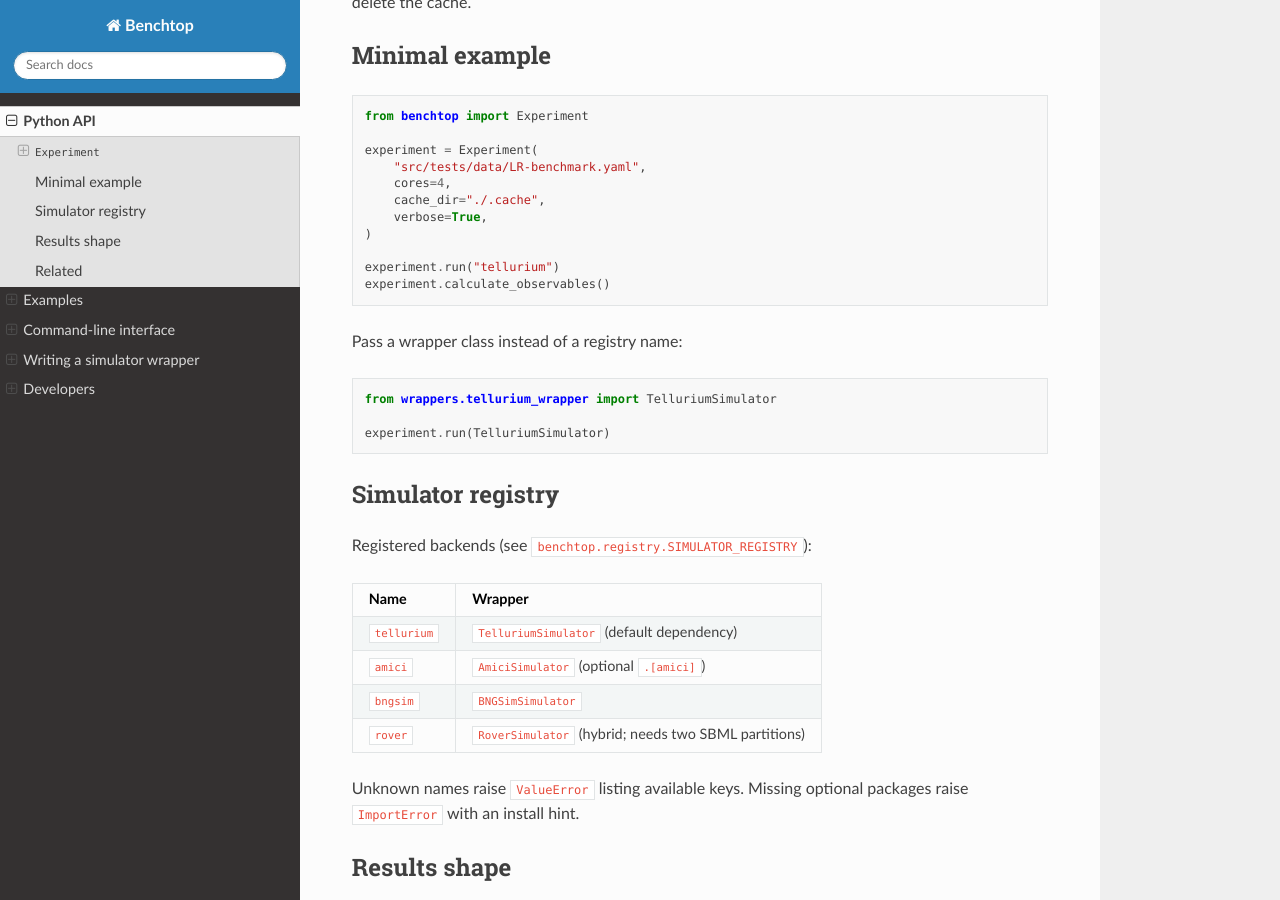
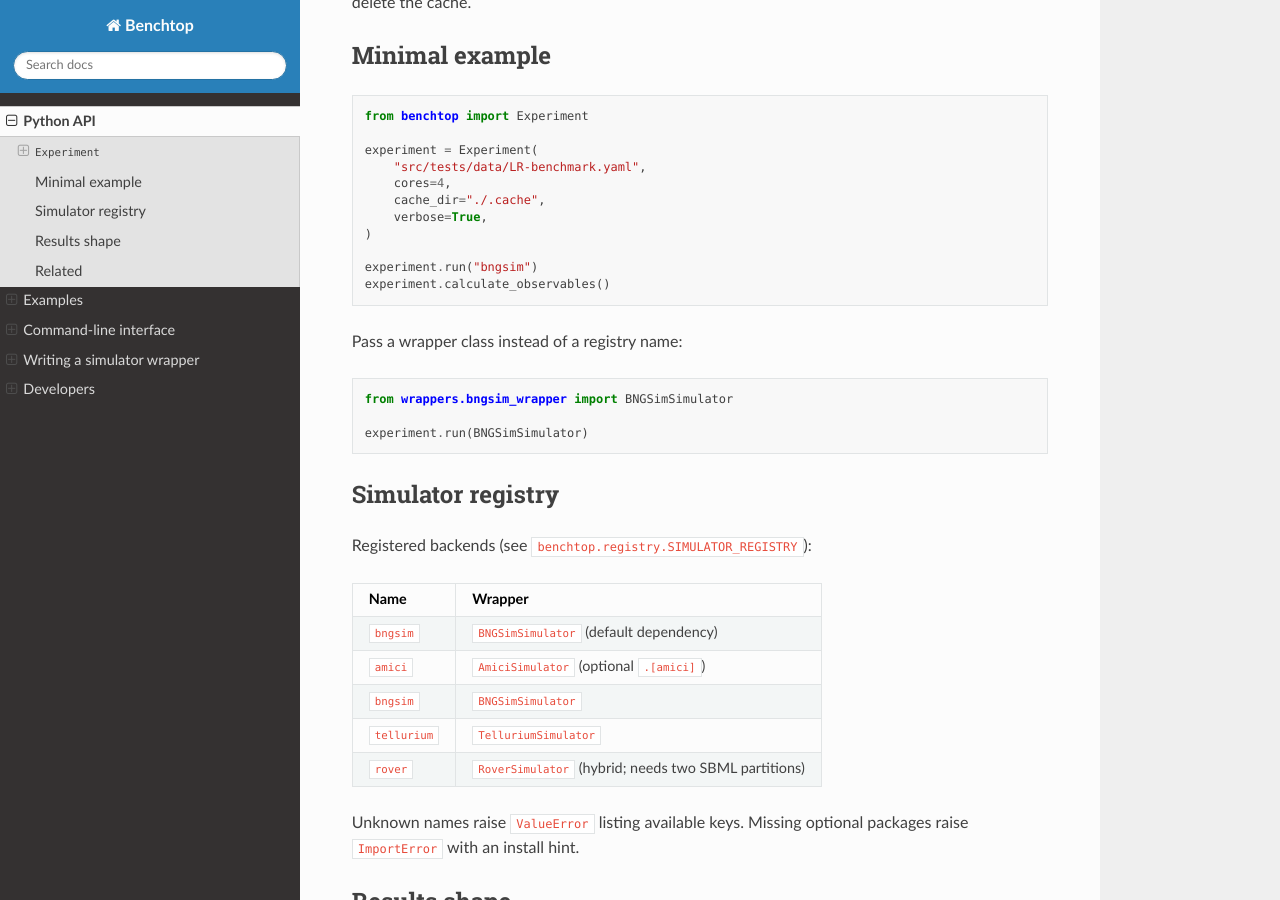
Before and after one commit to JonahRileyHuggins/Benchtop, a Sphinx documentation site: the page built from docs/api.md, in a window 1280 px wide and 900 px high, scrolled down 1568 px. Built offline with Sphinx 7.4.7 and the Read the Docs theme 3.1.0, drawn with Linux system fonts in a browser that asks for light colours.

Commit message:
Replace Tellurium with BNGSim in API documentation

````diff
--- a/docs/api.md
+++ b/docs/api.md
@@ -67,16 +67,16 @@ experiment = Experiment(
     verbose=True,
 )
 
-experiment.run("tellurium")
+experiment.run("bngsim")
 experiment.calculate_observables()
 ```
 
 Pass a wrapper class instead of a registry name:
 
 ```python
-from wrappers.tellurium_wrapper import TelluriumSimulator
+from wrappers.bngsim_wrapper import BNGSimSimulator
 
-experiment.run(TelluriumSimulator)
+experiment.run(BNGSimSimulator)
 ```
 
 ## Simulator registry
@@ -85,9 +85,10 @@ Registered backends (see `benchtop.registry.SIMULATOR_REGISTRY`):
 
 | Name | Wrapper |
 |------|---------|
-| `tellurium` | `TelluriumSimulator` (default dependency) |
+| `bngsim` | `BNGSimSimulator` (default dependency) |
 | `amici` | `AmiciSimulator` (optional `.[amici]`) |
 | `bngsim` | `BNGSimSimulator` |
+| `tellurium` | `TelluriumSimulator` |
 | `rover` | `RoverSimulator` (hybrid; needs two SBML partitions) |
 
 Unknown names raise `ValueError` listing available keys. Missing optional packages raise `ImportError` with an install hint.
````
